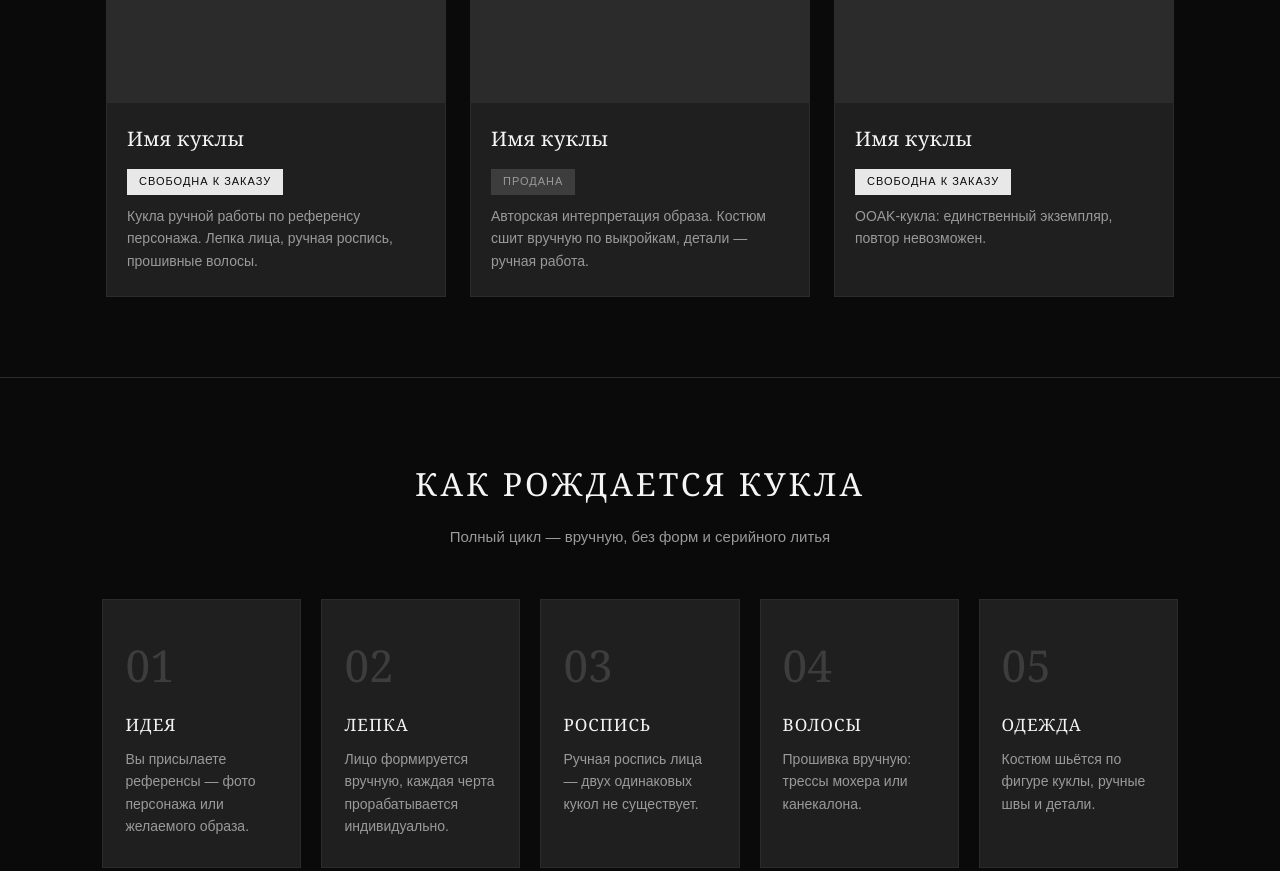
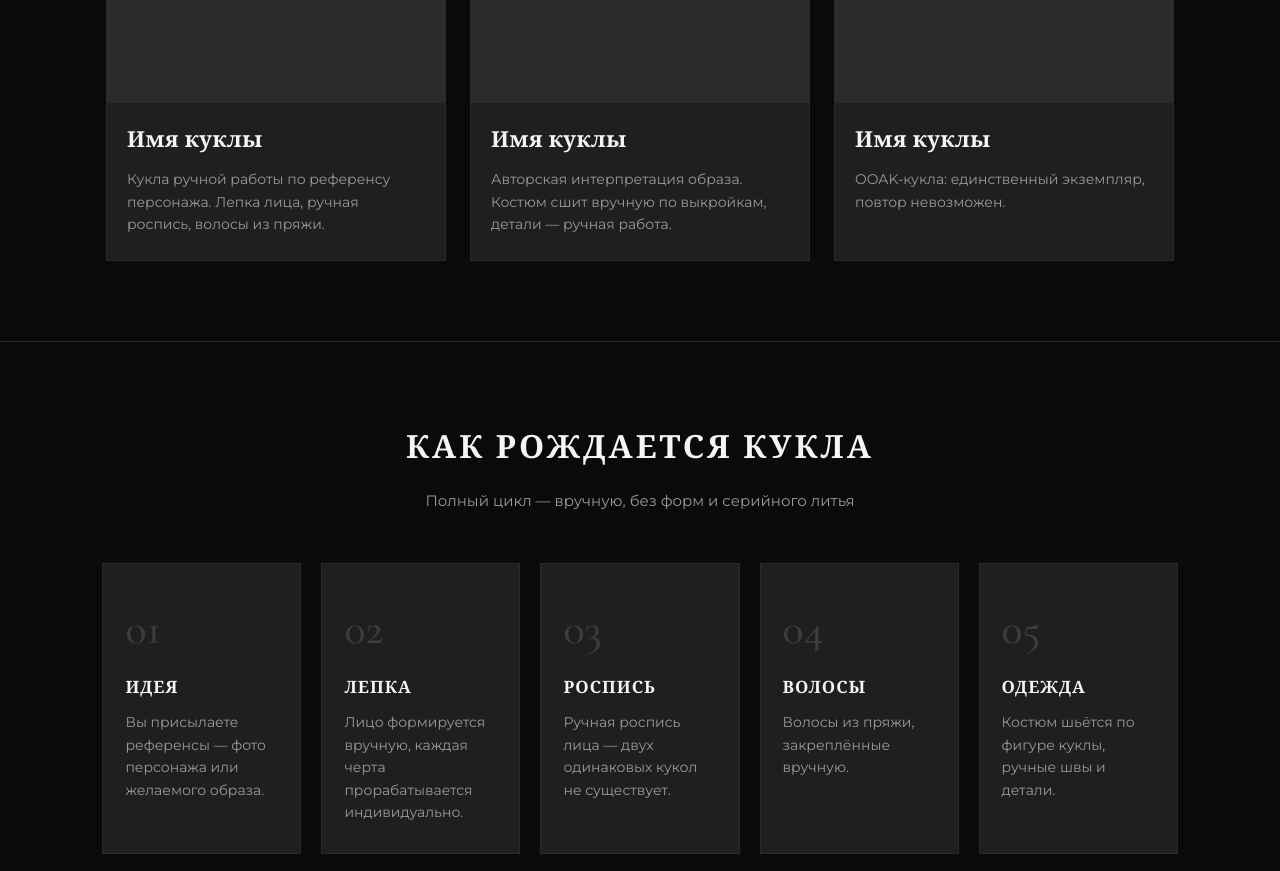
Before and after one commit to buttondolls/buttondolls.github.io, a plain HTML site: page index.html in a window 1280 px wide. Shown: the part 1440-2311 px from the top of the page. Drawn offline with nearby package versions, Linux system fonts and the light colour scheme.

Commit message:
Update index.html

```diff
--- a/index.html
+++ b/index.html
@@ -4,6 +4,9 @@
   <meta charset="UTF-8">
   <meta name="viewport" content="width=device-width, initial-scale=1.0">
   <title>ButtonDolls — куклы ручной работы по вашим референсам</title>
+  <link rel="preconnect" href="https://fonts.googleapis.com">
+  <link rel="preconnect" href="https://fonts.gstatic.com" crossorigin>
+  <link href="https://fonts.googleapis.com/css2?family=Cormorant+Garamond:wght@500;600&family=Montserrat:wght@300;400;600&display=swap" rel="stylesheet">
   <style>
     * { margin: 0; padding: 0; box-sizing: border-box; }
     :root {
@@ -17,12 +20,16 @@
       --accent: #e8e8e8;
     }
     body {
-      font-family: Arial, sans-serif;
+      font-family: 'Montserrat', Arial, sans-serif;
       background: var(--black);
       color: var(--text);
       line-height: 1.6;
     }
-    h1, h2, h3 { font-family: Georgia, serif; font-weight: normal; letter-spacing: .5px; }
+    h1, h2, h3 {
+      font-family: 'Cormorant Garamond', Georgia, serif;
+      font-weight: 600;
+      letter-spacing: .5px;
+    }
 
     /* Шапка */
     header {
@@ -34,7 +41,7 @@
       display: flex; justify-content: space-between; align-items: center;
     }
     .logo {
-      font-family: Georgia, serif; font-size: 26px; color: var(--text);
+      font-family: 'Cormorant Garamond', Georgia, serif; font-size: 26px; color: var(--text);
       letter-spacing: 2px; text-transform: uppercase;
     }
     .logo::after { content: "●"; color: var(--accent); margin-left: 8px; font-size: 12px; vertical-align: middle; }
@@ -54,7 +61,7 @@
     }
     .hero-text { flex: 1; min-width: 300px; }
     .hero h1 { font-size: 52px; line-height: 1.1; margin-bottom: 20px; }
-    .hero h1 span { color: var(--gray-3); }
+    .hero h1 span { color: var(--text); }
     .hero p { font-size: 18px; color: var(--muted); margin-bottom: 32px; max-width: 480px; }
     .btn {
       display: inline-block; background: var(--accent); color: var(--black);
@@ -91,13 +98,7 @@
       background: var(--gray-2); display: flex; align-items: center;
       justify-content: center; color: var(--gray-3); font-size: 13px; letter-spacing: 2px;
     }
-    .card h3 { font-size: 20px; margin-bottom: 4px; }
-    .status {
-      color: var(--black); background: var(--accent);
-      display: inline-block; font-size: 11px; padding: 4px 12px;
-      letter-spacing: 1px; text-transform: uppercase; margin: 10px 0;
-    }
-    .status.sold { background: var(--gray-3); color: var(--muted); }
+    .card h3 { font-size: 22px; margin-bottom: 10px; }
     .card p { color: var(--muted); font-size: 14px; }
 
     /* Этапы */
@@ -108,7 +109,7 @@
       position: relative;
     }
     .step .num {
-      font-size: 44px; color: var(--gray-3); font-family: Georgia, serif;
+      font-size: 44px; color: var(--gray-3); font-family: 'Cormorant Garamond', Georgia, serif;
       margin-bottom: 10px;
     }
     .step h3 { font-size: 17px; margin-bottom: 10px; text-transform: uppercase; letter-spacing: 1px; }
@@ -175,19 +176,16 @@
     <div class="card">
       <div class="img">ФОТО</div>
       <h3>Имя куклы</h3>
-      <span class="status">Свободна к заказу</span>
-      <p>Кукла ручной работы по референсу персонажа. Лепка лица, ручная роспись, прошивные волосы.</p>
+      <p>Кукла ручной работы по референсу персонажа. Лепка лица, ручная роспись, волосы из пряжи.</p>
     </div>
     <div class="card">
       <div class="img">ФОТО</div>
       <h3>Имя куклы</h3>
-      <span class="status sold">Продана</span>
       <p>Авторская интерпретация образа. Костюм сшит вручную по выкройкам, детали — ручная работа.</p>
     </div>
     <div class="card">
       <div class="img">ФОТО</div>
       <h3>Имя куклы</h3>
-      <span class="status">Свободна к заказу</span>
       <p>OOAK-кукла: единственный экземпляр, повтор невозможен.</p>
     </div>
   </div>
@@ -200,7 +198,7 @@
     <div class="step"><div class="num">01</div><h3>Идея</h3><p>Вы присылаете референсы — фото персонажа или желаемого образа.</p></div>
     <div class="step"><div class="num">02</div><h3>Лепка</h3><p>Лицо формируется вручную, каждая черта прорабатывается индивидуально.</p></div>
     <div class="step"><div class="num">03</div><h3>Роспись</h3><p>Ручная роспись лица — двух одинаковых кукол не существует.</p></div>
-    <div class="step"><div class="num">04</div><h3>Волосы</h3><p>Прошивка вручную: трессы мохера или канекалона.</p></div>
+    <div class="step"><div class="num">04</div><h3>Волосы</h3><p>Волосы из пряжи, закреплённые вручную.</p></div>
     <div class="step"><div class="num">05</div><h3>Одежда</h3><p>Костюм шьётся по фигуре куклы, ручные швы и детали.</p></div>
   </div>
 </section>
@@ -212,7 +210,7 @@
     Это куклы не для игры: каждая создана как объект коллекционирования —
     с тщательной проработкой лица, волос и костюма. Я работаю по референсам:
     вы присылаете фото персонажа из фильма, игры или желаемый образ —
-    и кукла рождается по нему. Лепка, роспись и прошивка выполняются вручную,
+    и кукла рождается по нему. Лепка, роспись и костюм выполняются вручную,
     поэтому двух одинаковых кукол не существует.
   </p>
 </section>
```
